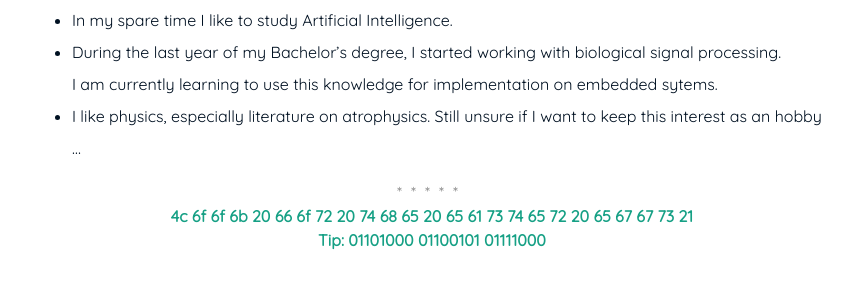
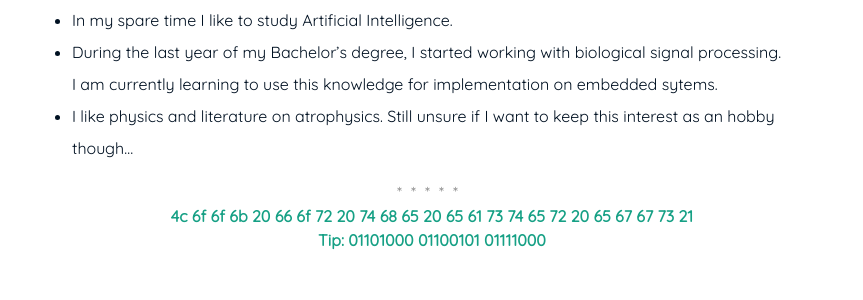
Before and after one commit to FreShq99/frenkishqepa.com, a Jekyll site: the page built from resume.md, in a window 1280 px wide. Shown: the part 1533-1833 px from the top of the page, without its empty margins (208-1071 px from the left). Built offline with Jekyll 4.4.1, drawn with Linux system fonts in a browser that asks for light colours.

Commit message:
Update resume.md

```diff
--- a/resume.md
+++ b/resume.md
@@ -56,4 +56,4 @@ You can see the certificate, from Udemy, [here](https://www.udemy.com/certificat
 - In my spare time I like to study Artificial Intelligence.
 - During the last year of my Bachelor's degree, I started working with biological signal processing.
 <br/>I am currently learning to use this knowledge for implementation on embedded sytems.
-- I like physics, especially literature on atrophysics. Still unsure if I want to keep this interest as an hobby ...
+- I like physics and literature on atrophysics. Still unsure if I want to keep this interest as an hobby though...
```
